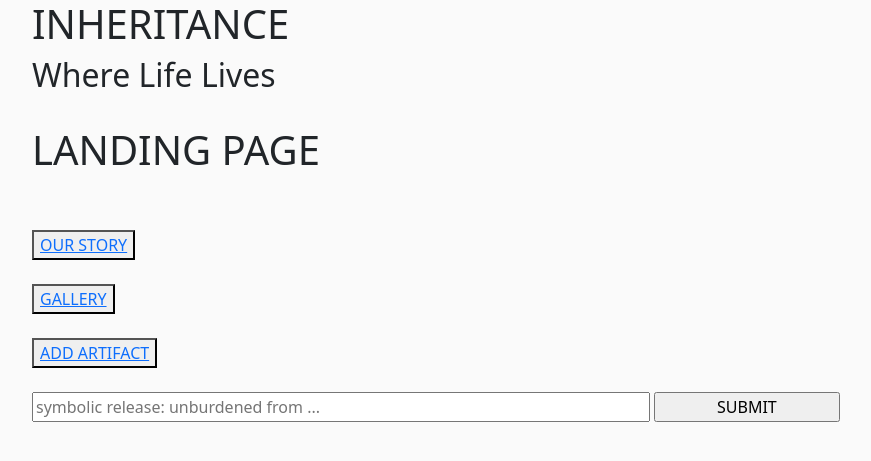
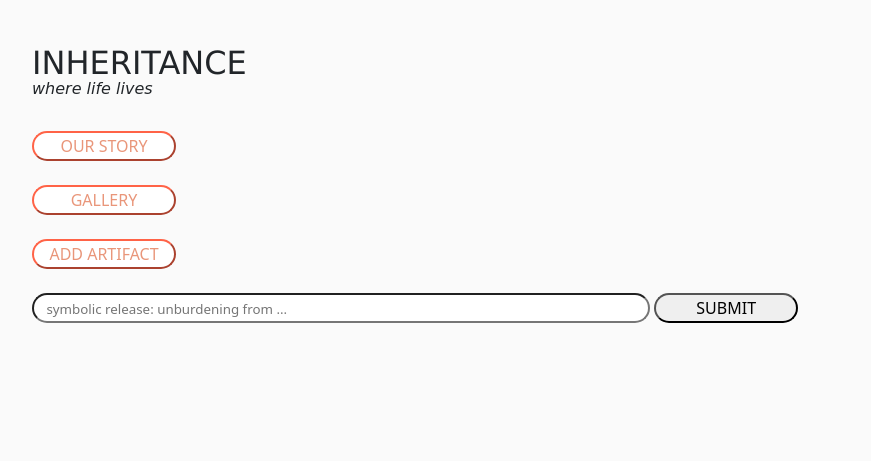
Before and after one commit to jasondoze/Inheritance-, a Django app: page /inheritanceapp/ in a window 1280 px wide. Shown: the top 461 px of the page, without its empty margins (12-883 px from the left). Run offline with Django 3.2, Linux system fonts and the light colour scheme; data that the repository does not hold is empty.

Commit message:
added amp styles - still need to wire landing and gallery pages per initial intent

```diff
--- a/inheritance/inheritanceapp/static/style.css
+++ b/inheritance/inheritanceapp/static/style.css
@@ -1,4 +1,118 @@
 /* This css file is where our external styles are being pulled from */
 body {
     background-color: #FAFAFA;
+    margin-top: 44px;
+    margin-left: 44px;
+    margin-bottom: 44px;
 }
+button {
+    width: 144px;
+    border-radius: 67px;
+    border-color: tomato;
+    background-color: white;
+}
+button > a {
+    text-decoration: none;
+    color: darksalmon;
+}
+button:hover > a {
+    transform: scale(1.025);
+    color: tomato;
+}
+#inheritanceTitle {
+    font-family: 'Lucida Sans', 'Lucida Sans Regular', 'Lucida Grande', 'Lucida Sans Unicode', Geneva, Verdana, sans-serif;
+    font-size: xx-large;
+
+}
+#inheritanceTagline {
+    margin-top: -11px;
+    font-family: cursive;
+    font-style: italic;
+    font-size: medium;
+
+}
+#symbolicRelease {
+    width: 50%;
+    border-radius: 67px;
+}
+form > input#symbolicRelease:focus {
+   outline: none;
+}
+form > input#symbolicRelease:focus {
+    border: 1.15px dotted tomato;
+ }
+form > input#symbolicRelease::placeholder {
+    font-size: smaller;
+}
+#symRelSubmitBtn {
+    border-radius: 67px;
+    width: 144px;
+}
+#symRelSubmitBtn:hover {
+   color: tomato;
+   border-color: tomato;
+}
+#imgOnLandingPage {
+    width: 100%;
+    margin-top: 24px;
+    margin-right: 44px;
+    margin-bottom: 11px;
+}
+
+p#ourStoryIntroSentence {
+    text-align: center;
+    font-family: 'Lucida Sans', 'Lucida Sans Regular', 'Lucida Grande', 'Lucida Sans Unicode', Geneva, Verdana, sans-serif;
+    font-weight: bold;
+}
+#ourStoryOneThingText {
+    font-style: italic;
+}
+.ourStorySubHeads {
+    font-size: large;
+    margin-bottom: -1px;
+}
+#ourStoryJoinHead {
+    margin-bottom: -17px;
+}
+#ourStoryAddArtifactPageLink {
+    text-decoration: none;
+}
+
+/* DECIDED NOT TO INCLUDE LABELS IN LIEU OF PLACEHOLDER TEXT */
+/* label {
+    font-variant: small-caps;
+    text-transform: lowercase;
+    font-weight: bold;
+} */
+
+input#id_title, textarea#id_description, input#id_img_link {
+    display: block;
+    border-radius: 3px;
+    margin-bottom: 9px;
+    width: 50%;
+}
+input#id_title::placeholder, textarea#id_description::placeholder, input#id_img_link::placeholder {
+    font-size: smaller;
+    text-align: center;
+    padding-top: 7px;
+}
+input#id_title:focus, textarea#id_description:focus, input#id_img_link:focus {
+    outline: none;
+}
+input#id_title:focus, textarea#id_description:focus, input#id_img_link:focus {
+    border-color: tomato;
+    border: 1.25px dotted darksalmon;
+}
+#addArtifactFormSubmitBtn {
+    display: block;
+    font-weight: bold;
+
+    border-radius: 107px;
+    padding: 17px;
+    width: 167px;
+    margin-top: 23px;
+}
+#addArtifactFormSubmitBtn:hover {
+    color: tomato;
+    border-color: tomato;
+}
--- a/inheritance/inheritanceapp/templates/gallery.html
+++ b/inheritance/inheritanceapp/templates/gallery.html
@@ -1,7 +1,6 @@
     {% extends 'main.html' %}
 
     {% block content %}
-    <h1>GALLERY</h1>
     <button type="button">
         <a href="{% url 'addartifact' %}">ADD ARTIFACT</a>
     </button>
@@ -14,7 +13,7 @@
     <br/>
 
     <!-- mock gallery page to illustrate what would look like polished -->
-    <div style="margin-left: 150px; margin-bottom: 50px;">
+    <div>
     <div class="row">
         <div class="col-3">
                 <img src="https://complianz.io/wp-content/uploads/2019/03/placeholder-300x202.jpg">
--- a/inheritance/inheritanceapp/templates/landingpage.html
+++ b/inheritance/inheritanceapp/templates/landingpage.html
@@ -2,9 +2,7 @@
     {% extends 'main.html' %}
 
     {% block content%}
-    <h1>LANDING PAGE</h1>
-    <br/>
-    <br/>
+
     <button type="button">
         <a href="{% url 'ourstory' %}">OUR STORY</a>
     </button>
@@ -21,14 +19,14 @@
     <br/>
     <br/>
     <form>
-        <input type="text" id="symbolicRelease" name="symbolic_release" placeholder="symbolic release: unburdened from ..." title="SYMBOLIC RELEASE" style="width: 50%;" />
-        <input type="submit" id="symRelSubmitBtn" name="sym_rel_submit_btn" value="SUBMIT" style="width: 15%;" />
+        <input type="text" id="symbolicRelease" name="symbolic_release" placeholder="   symbolic release: unburdening from ..." title="SYMBOLIC RELEASE" />
+        <input type="submit" id="symRelSubmitBtn" name="sym_rel_submit_btn" value="SUBMIT" />
     </form>
 
     {% for artifact in artifacts %}
     <div>
-        <img src="{{ artifact.img_link }}" style="display: block; width: 100%; margin-top: 27px;"/>
-        <h2 style="margin-top: 11px;">{{ artifact.title }}</h2>
+        <img src="{{ artifact.img_link }}" id="imgOnLandingPage" />
+        <h2>{{ artifact.title }}</h2>
         <p>{{ artifact.description }}</p>
         <a href="{% url 'editartifact' artifact.artifact_id %}">EDIT ARTIFACT</a>
     </div>
--- a/inheritance/inheritanceapp/templates/main.html
+++ b/inheritance/inheritanceapp/templates/main.html
@@ -14,10 +14,10 @@
     <link rel="stylesheet" href="{% static 'style.css' %}" />
 </head>
 
-<body style="margin-left: 44px;">
+<body>
 
     <h1 id="inheritanceTitle">INHERITANCE</h1>
-    <h2 id="inheritanceTagline">Where Life Lives</h2>
+    <h2 id="inheritanceTagline">where life lives</h2>
     <br/>
     {% block content %} {% endblock content %}
 
```
Also changed, not shown: inheritance/inheritanceapp/forms.py (+6 -3 lines), inheritance/inheritanceapp/templates/addartifact.html (+6 -3 lines), inheritance/inheritanceapp/templates/editartifact.html (+1 -8 lines), inheritance/inheritanceapp/templates/ourstory.html (+7 -6 lines).
